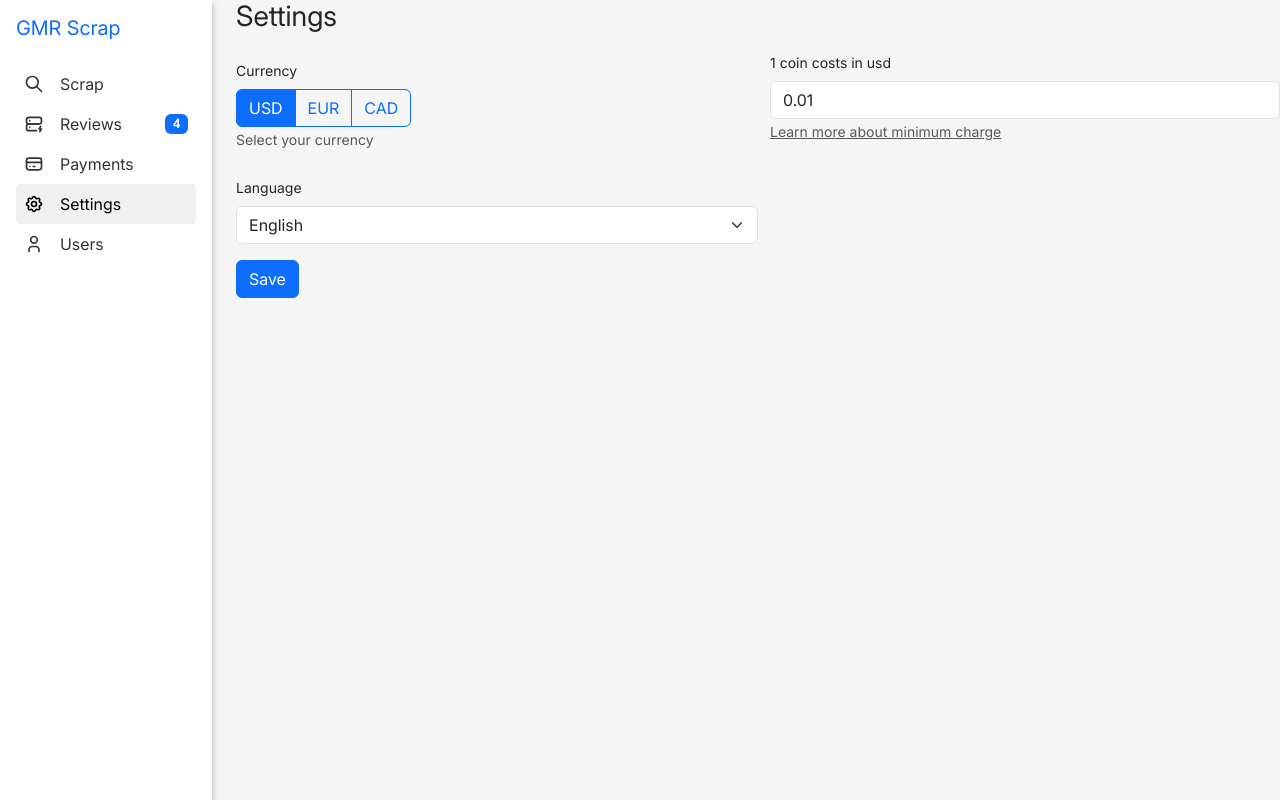
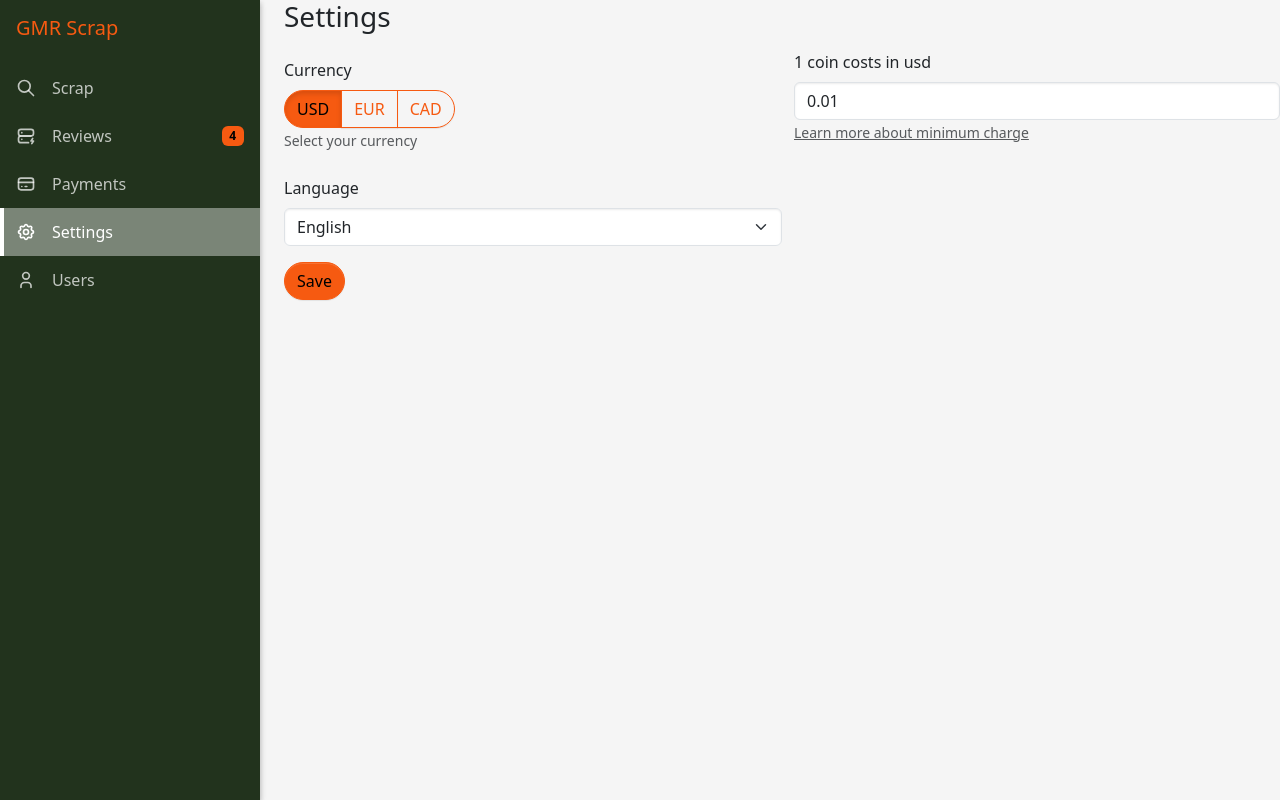
Before and after one commit to shakhrillo/m_main, a React (Vite) app in the folder codecanyon/gmr_scrap/demo/client/: page /settings in a window 1280 px wide. Built offline with nearby package versions, Linux system fonts and the light colour scheme; no server answers; the database is empty; sample sign-in values are in the browser's storage.

Commit message:
Add SCSS variables and enhance Sidebar and Scrap component styles: define primary color, adjust layout, and improve card structure for better usability.

```diff
--- a/codecanyon/gmr_scrap/demo/client/src/index.scss
+++ b/codecanyon/gmr_scrap/demo/client/src/index.scss
@@ -1,21 +1,120 @@
-// Import Bootstrap and custom styles
-@use "bootstrap/scss/bootstrap" as *;
-@use "./styles/index" as *;
+$primary: #f65a11;
+$secondary: #22331d;
+
+$enable-shadows: true;
+// $btn-color:                   var(--#{$prefix}body-color);
+// $btn-padding-y: $input-btn-padding-y;
+// $btn-padding-x: $input-btn-padding-x;
+// $btn-font-family:             $input-btn-font-family;
+// $btn-font-size:               $input-btn-font-size;
+// $btn-line-height:             $input-btn-line-height;
+// $btn-white-space:             null; // Set to `nowrap` to prevent text wrapping
+
+// $btn-padding-y-sm:            $input-btn-padding-y-sm;
+// $btn-padding-x-sm:            $input-btn-padding-x-sm;
+// $btn-font-size-sm:            $input-btn-font-size-sm;
+
+// $btn-padding-y-lg:            $input-btn-padding-y-lg;
+// $btn-padding-x-lg:            $input-btn-padding-x-lg;
+// $btn-font-size-lg:            $input-btn-font-size-lg;
+
+// $input-btn-border-width: 0;
+// $btn-border-width: $input-btn-border-width;
+
+// $btn-font-weight:             $font-weight-normal;
+// $btn-box-shadow:              inset 0 1px 0 rgba($white, .15), 0 1px 1px rgba($black, .075);
+// $btn-focus-width:             $input-btn-focus-width;
+// $btn-focus-box-shadow:        $input-btn-focus-box-shadow;
+// $btn-disabled-opacity:        .65;
+// $btn-active-box-shadow:       inset 0 3px 5px rgba($black, .125);
+
+// $btn-link-color:              var(--#{$prefix}link-color);
+// $btn-link-hover-color:        var(--#{$prefix}link-hover-color);
+// $btn-link-disabled-color:     $gray-600;
+// $btn-link-focus-shadow-rgb:   to-rgb(mix(color-contrast($link-color), $link-color, 15%));
+
+// // Allows for customizing button radius independently from global border radius
+$btn-border-radius: 24px;
+$btn-border-radius-sm: 20px;
+$btn-border-radius-lg: 32px;
+// $btn-border-radius:           var(--#{$prefix}border-radius);
+// $btn-border-radius-sm:        var(--#{$prefix}border-radius-sm);
+// $btn-border-radius-lg:        var(--#{$prefix}border-radius-lg);
+
+// $btn-transition:              color .15s ease-in-out, background-color .15s ease-in-out, border-color .15s ease-in-out, box-shadow .15s ease-in-out;
+
+// $btn-hover-bg-shade-amount:       15%;
+// $btn-hover-bg-tint-amount:        15%;
+// $btn-hover-border-shade-amount:   20%;
+// $btn-hover-border-tint-amount:    10%;
+// $btn-active-bg-shade-amount:      20%;
+// $btn-active-bg-tint-amount:       20%;
+// $btn-active-border-shade-amount:  25%;
+// $btn-active-border-tint-amount:   10%;
+
+$card-spacer-y: 1.5rem;
+$card-spacer-x: 1.5rem;
+// $card-title-spacer-y:               $spacer * .5;
+// $card-title-color:                  null;
+// $card-subtitle-color:               null;
+$card-border-width: 0;
+// $card-border-color:                 var(--#{$prefix}border-color-translucent);
+$card-border-radius: 10px;
+$card-box-shadow:
+  0 1px 3px rgba(0, 0, 0, 0.12),
+  0 1px 2px rgba(0, 0, 0, 0.24);
+// $card-inner-border-radius:          subtract($card-border-radius, $card-border-width);
+// $card-cap-padding-y:                $card-spacer-y * .5;
+// $card-cap-padding-x:                $card-spacer-x;
+// $card-cap-bg:                       rgba(var(--#{$prefix}body-color-rgb), .03);
+// $card-cap-color:                    null;
+// $card-height:                       null;
+// $card-color:                        null;
+// $card-bg:                           var(--#{$prefix}body-bg);
+// $card-img-overlay-padding:          $spacer;
+// $card-group-margin:                 $grid-gutter-width * .5;
+
+@import "bootstrap/scss/bootstrap";
+
+@import "./styles/index";
 
 // Define custom font
 @font-face {
   font-style: normal;
   font-weight: 400;
-  src: url("/src/assets/fonts/Inter/Inter-VariableFont_opsz,wght.ttf")
-    format("truetype");
-  font-family: "Inter";
+  src: url("/src/assets/fonts/Ubuntu-Regular.ttf") format("truetype");
+  font-family: "Ubuntu";
+  font-display: swap;
+}
+
+@font-face {
+  font-style: normal;
+  font-weight: 500;
+  src: url("/src/assets/fonts/Ubuntu-Medium.ttf") format("truetype");
+  font-family: "Ubuntu";
+  font-display: swap;
+}
+
+@font-face {
+  font-style: normal;
+  font-weight: 600;
+  src: url("/src/assets/fonts/Ubuntu-Bold.ttf") format("truetype");
+  font-family: "Ubuntu";
+  font-display: swap;
+}
+
+@font-face {
+  font-style: normal;
+  font-weight: 700;
+  src: url("/src/assets/fonts/Ubuntu-Bold.ttf") format("truetype");
+  font-family: "Ubuntu";
   font-display: swap;
 }
 
 // Apply global font style
-* {
-  font-family: "Inter", sans-serif;
-}
+// * {
+// font-family: "Ubuntu", sans-serif;
+// }
 
 // Reset html and body
 html,
--- a/codecanyon/gmr_scrap/demo/client/src/layouts/DashboardLayout/Sidebar.tsx
+++ b/codecanyon/gmr_scrap/demo/client/src/layouts/DashboardLayout/Sidebar.tsx
@@ -27,9 +27,7 @@ const SidebarItem: FC<NavItemProps> = ({ to, icon, label, badge }) => (
   <NavLink
     to={to}
     className={({ isActive }) =>
-      `sidebar-item d-flex align-items-center p-2 ${
-        isActive ? "active" : ""
-      }`.trim()
+      `sidebar-item ${isActive ? "active" : ""}`.trim()
     }
   >
     {createElement(icon, { size: 20, className: "me-3" })}
@@ -41,7 +39,7 @@ const SidebarItem: FC<NavItemProps> = ({ to, icon, label, badge }) => (
 );
 
 const Sidebar: FC = () => (
-  <nav className="sidebar bg-white">
+  <nav className="sidebar">
     <div className="sidebar-header">
       <h5 className="text-primary">GMR Scrap</h5>
     </div>
--- a/codecanyon/gmr_scrap/demo/client/src/pages/Scrap.tsx
+++ b/codecanyon/gmr_scrap/demo/client/src/pages/Scrap.tsx
@@ -94,7 +94,8 @@ const Scrap = () => {
       <div className="row">
         <div className="col-md-4">
           <h2 className="dashboard-title">Premium Scraping</h2>
-          <div className="dashboard-card">
+          <div className="card mb-3">
+            <div className="card-body">
               <form>
                 <div className="mb-3">
                   <label className="form-label">Google Maps URL</label>
@@ -108,7 +109,7 @@ const Scrap = () => {
                   />
                 </div>
                 <div className="row">
-                <div className="col-md-4">
+                  <div className="col-md-5">
                     <button className="btn btn-secondary w-100">Cancel</button>
                   </div>
                   <div className="col">
@@ -123,7 +124,9 @@ const Scrap = () => {
                 </div>
               </form>
             </div>
-          <div className="dashboard-card">
+          </div>
+          <div className="card">
+            <div className="card-body">
               <h5 className="card-title">
                 How to get the Google Maps URL for the place you want to scrape
               </h5>
@@ -133,14 +136,19 @@ const Scrap = () => {
                   Search for the place you want to scrape
                 </li>
                 <li className="list-group-item">Click on the share button</li>
-              <li className="list-group-item">Click on the copy link button</li>
+                <li className="list-group-item">
+                  Click on the copy link button
+                </li>
                 <li className="list-group-item">
                   Paste the link in the input field
                 </li>
               </ul>
-            <img src={helperGif} alt="helper" className="w-100 rounded mt-4" />
-            <img src={helperGif} alt="helper" className="w-100 rounded mt-4" />
-            <img src={helperGif} alt="helper" className="w-100 rounded mt-4" />
+              <img
+                src={helperGif}
+                alt="helper"
+                className="w-100 rounded mt-4"
+              />
+            </div>
           </div>
         </div>
         <div className="col-md-8"></div>
--- /dev/null
+++ b/codecanyon/gmr_scrap/demo/client/src/styles/_variables.scss
@@ -0,0 +1 @@
+$primary: #f65a11;
--- a/codecanyon/gmr_scrap/demo/client/src/styles/components/_sidebar.scss
+++ b/codecanyon/gmr_scrap/demo/client/src/styles/components/_sidebar.scss
@@ -4,6 +4,7 @@
   box-shadow:
     0px 2px 6px rgba(0, 0, 0, 0.1),
     0px 3px 6px rgba(0, 0, 0, 0.22);
+  background-color: #22331d;
   padding: 1rem;
   width: 100%;
   height: 100%;
@@ -19,14 +20,29 @@
 
   .sidebar-item {
     display: flex;
+    position: relative;
     align-items: center;
-    border-radius: 4px;
-    color: #333;
+    transition: background-color 0.2s;
+    margin-left: -1rem;
+    padding: 0.75rem 1rem;
+    width: calc(100% + 2rem);
+    color: rgba(255, 255, 255, 0.72);
+    font-size: 16px;
     text-decoration: none;
 
     &.active {
-      background-color: #f0f0f0;
-      color: #000;
+      background-color: rgba(255, 255, 255, 0.4);
+      color: #fff;
+
+      &::after {
+        display: block;
+        position: absolute;
+        left: 0;
+        background-color: #fff;
+        width: 4px;
+        height: 100%;
+        content: "";
+      }
     }
   }
 }
--- a/codecanyon/gmr_scrap/demo/client/src/styles/index.scss
+++ b/codecanyon/gmr_scrap/demo/client/src/styles/index.scss
@@ -1,5 +1,4 @@
 @use "./components/card" as *;
-// @use "./components/content" as *;
 @use "./components/sidebar" as *;
 
 .dashboard-layout {
@@ -12,6 +11,7 @@
 
 .dashboard-sidebar {
   width: 260px;
+  min-width: 260px;
   height: 100%;
 }
 
@@ -24,21 +24,24 @@
 }
 
 .dashboard-title {
-  margin: 20px 0;
+  margin-top: 24px;
+  margin-bottom: 16px;
   color: #333;
+  font-weight: 600;
+  font-size: 24px;
 }
 
 .dashboard-card {
-  margin-bottom: 24px;
+  margin-bottom: 20px;
   box-shadow:
     0px 1px 4px rgba(0, 0, 0, 0.06),
     0px 1px 2px rgba(0, 0, 0, 0.14);
   border-radius: 6px;
   background-color: #fff;
-  padding: 24px;
+  padding: 1rem;
 }
 
-.form-label {
-  margin-bottom: 8px;
-  font-size: 14px;
-}
+// .form-label {
+//   margin-bottom: 8px;
+//   font-size: 14px;
+// }
--- a/codecanyon/gmr_scrap/demo/client/vite.config.ts
+++ b/codecanyon/gmr_scrap/demo/client/vite.config.ts
@@ -1,5 +1,5 @@
-import { defineConfig } from "vitest/config"
-import react from "@vitejs/plugin-react"
+import { defineConfig } from "vitest/config";
+import react from "@vitejs/plugin-react";
 
 export default defineConfig({
   plugins: [react()],
@@ -14,6 +14,12 @@ export default defineConfig({
       scss: {
         quietDeps: true,
         api: "modern",
+        silenceDeprecations: [
+          "mixed-decls",
+          "color-functions",
+          "global-builtin",
+          "import",
+        ],
       },
     },
   },
@@ -23,4 +29,4 @@ export default defineConfig({
     setupFiles: "src/setupTests",
     mockReset: true,
   },
-})
+});
```
Lines whose indentation alone changed are shown as unchanged.
